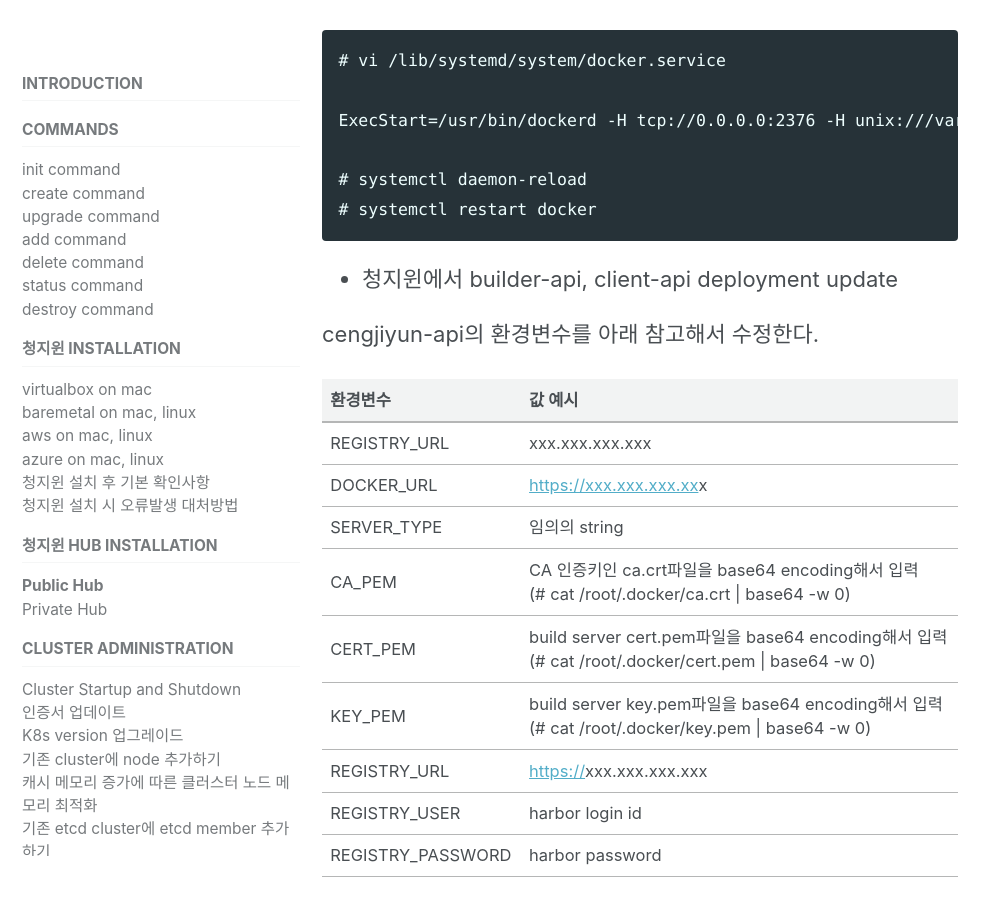
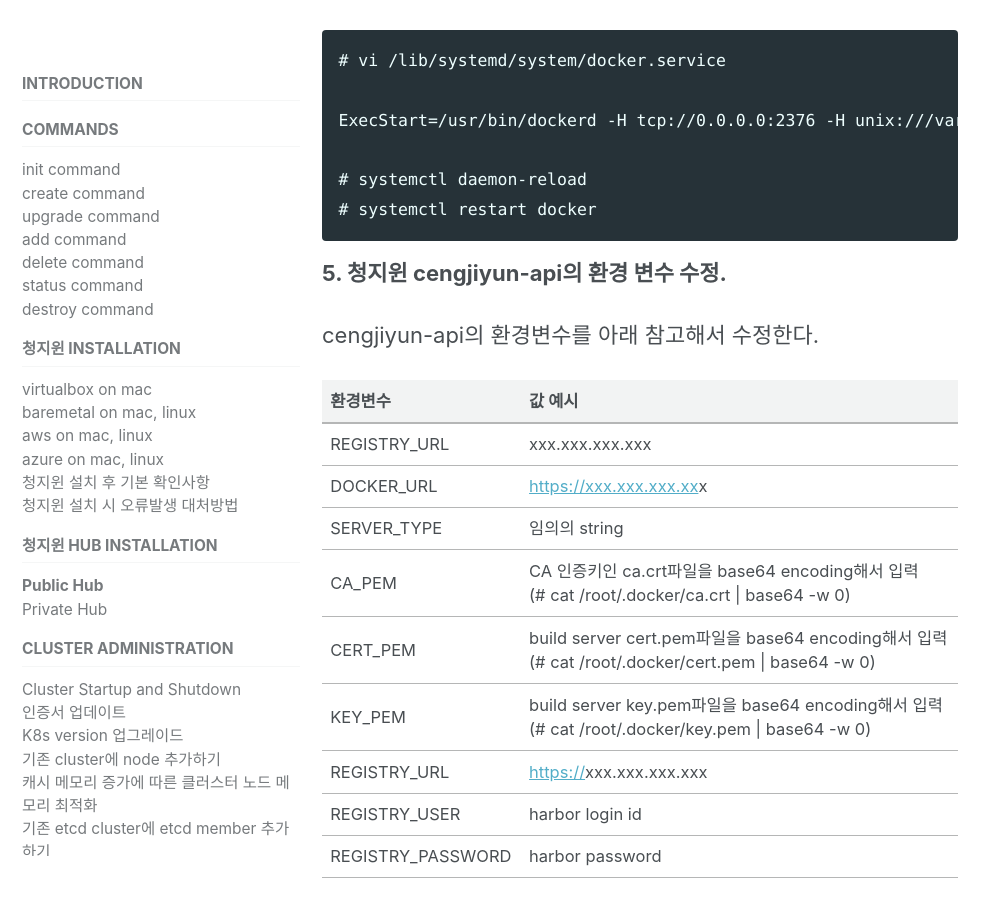
Before and after one commit to acornapps/cube-3-0-manual, a Jekyll site: the page built from _docs/3.1-hub-public.md, in a window 1280 px wide and 900 px high, scrolled down 4251 px. Shown: the whole window, without its empty margins (0-999 px from the left). Built offline with Jekyll 4.4.1, drawn with Linux system fonts in a browser that asks for light colours; cached includes are drawn as plain includes; nearby versions of some CDN libraries.

Commit message:
harbor 문서 수정함.

````diff
--- a/_docs/3.1-hub-public.md
+++ b/_docs/3.1-hub-public.md
@@ -161,7 +161,7 @@ ExecStart=/usr/bin/dockerd -H tcp://0.0.0.0:2376 -H unix:///var/run/docker.sock
 # systemctl restart docker
 ```
 
-* 청지윈에서 builder-api, client-api deployment update
+**5. 청지윈 cengjiyun-api의 환경 변수 수정.**
 
 cengjiyun-api의 환경변수를 아래 참고해서 수정한다.
 
````
Also changed, not shown: _docs/3.2-hub-private.md (+1 -1 lines).
